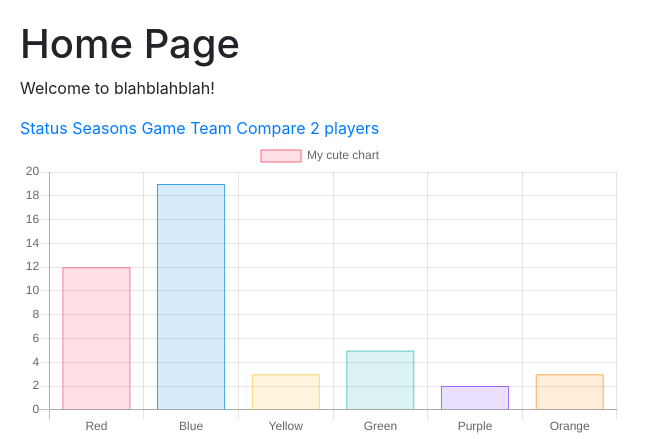
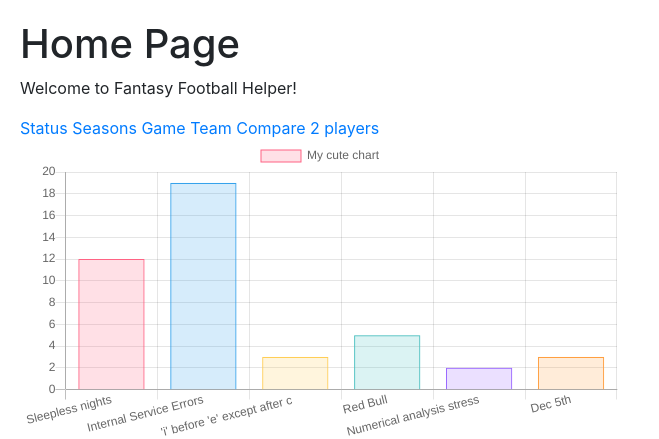
Before and after one commit to JohnPeel/project1, a Flask app: page / in a window 1280 px wide. Shown: the part 56-495 px from the top of the page, without its empty margins (0-659 px from the left). Run offline with Flask 2, Linux system fonts and the light colour scheme; some libraries are stand-ins or nearby versions.

Commit message:
Update index.html
new chart

```diff
--- a/templates/index.html
+++ b/templates/index.html
@@ -7,7 +7,7 @@
 {% endblock %}
 
 {% block content %}
-    <p>Welcome to blahblahblah!</p>
+    <p>Welcome to Fantasy Football Helper!</p>
     <a href="{{ url_for('status') }}">Status</a>
     <a href="{{ url_for('season') }}">Seasons</a>
     <a href="{{ url_for('game') }}">Game</a>
@@ -21,7 +21,7 @@ var ctx = document.getElementById("myChart").getContext('2d');
 var myChart = new Chart(ctx, {
     type: 'bar',
     data: {
-        labels: ["Red", "Blue", "Yellow", "Green", "Purple", "Orange"],
+        labels: ["Sleepless nights", "Internal Service Errors", "'i' before 'e' except after c ", "Red Bull", "Numerical analysis stress", "Dec 5th"],
         datasets: [{
             label: 'My cute chart',
             data: [12, 19, 3, 5, 2, 3],
```
